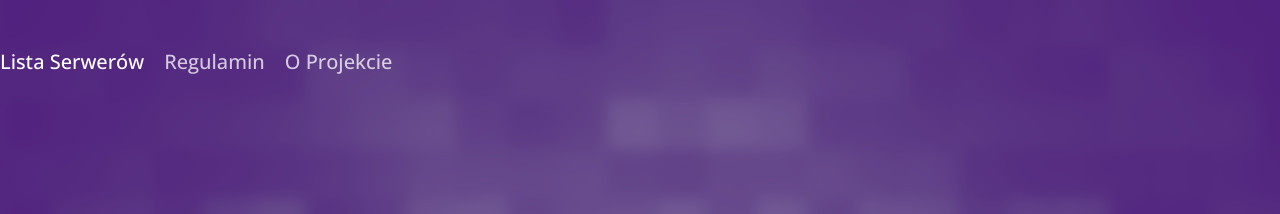
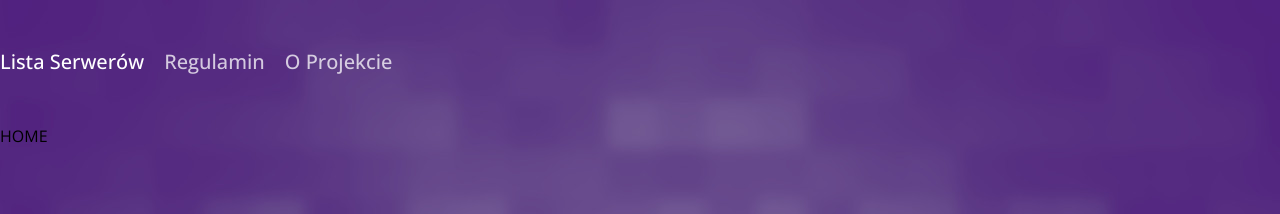
Before and after one commit to Wojtazzzz/ArtList.dev, a Next.js app: page / in a window 1280 px wide. Shown: the top 214 px of the page. Built offline with nearby package versions, Linux system fonts and the light colour scheme.

Commit message:
feat/add missing pages

```diff
--- /dev/null
+++ b/src/app/o-projekcie/page.tsx
@@ -0,0 +1,3 @@
+export default function AboutPage() {
+	return <span>O PROJEKCIE</span>;
+}
--- a/src/app/page.tsx
+++ b/src/app/page.tsx
@@ -1,3 +1,3 @@
 export default function Home() {
-	return <span></span>;
+	return <span>HOME</span>;
 }
--- /dev/null
+++ b/src/app/regulamin/page.tsx
@@ -0,0 +1,3 @@
+export default function StatutePage() {
+	return <span>STATUTE</span>;
+}
```
